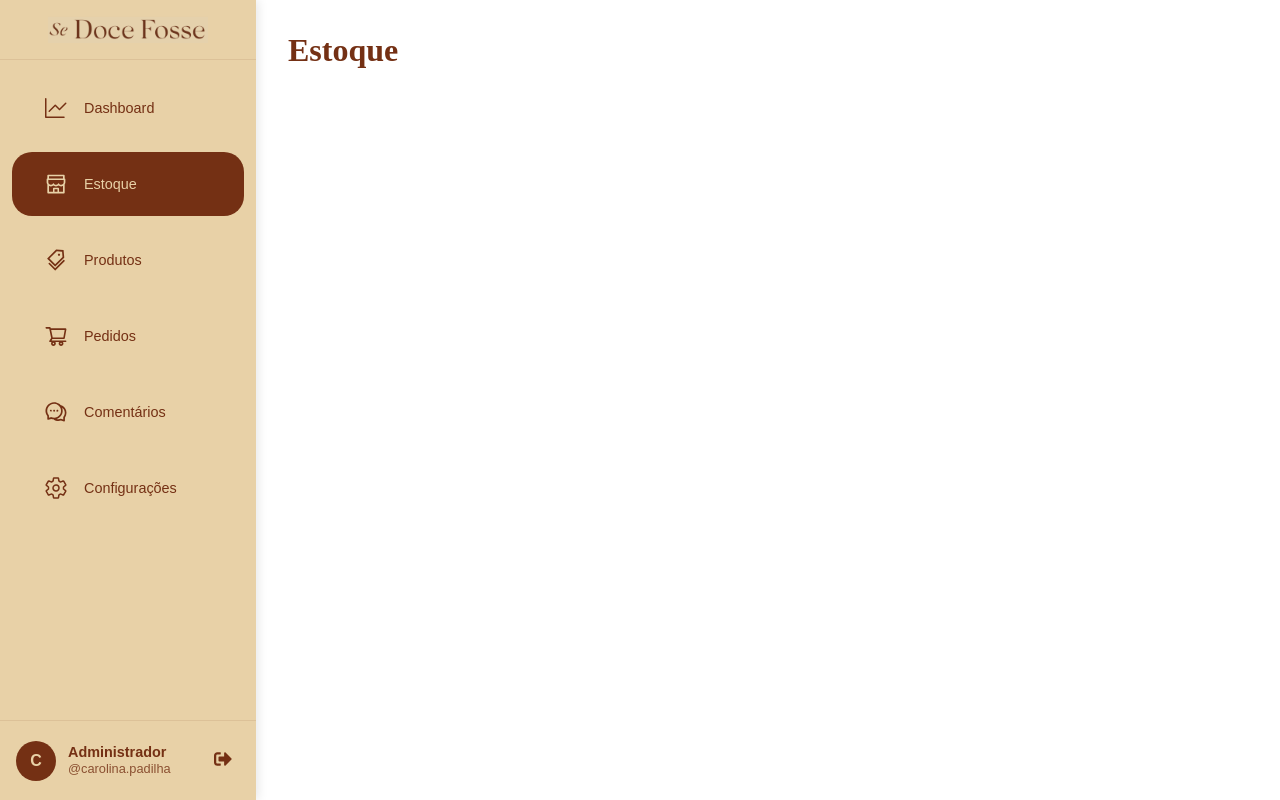
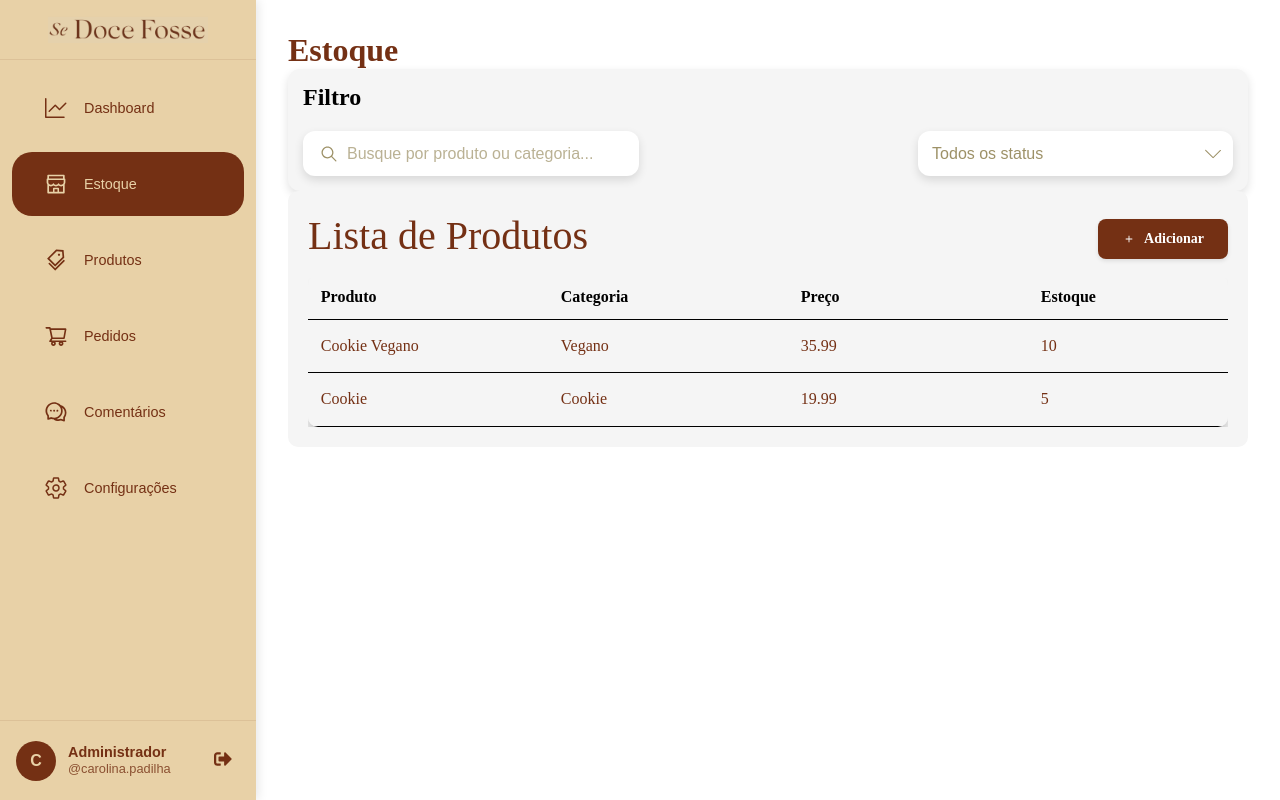
Before and after one commit to Se-Doce-Fosse/frontend, a React (Vite) app: page /estoque in a window 1280 px wide. Built offline with nearby package versions, Linux system fonts and the light colour scheme.

Commit message:
feat/table-estoque

```diff
--- a/src/components/TempModalComponent/TempModalComponent.tsx
+++ b/src/components/TempModalComponent/TempModalComponent.tsx
@@ -1,7 +1,7 @@
 import React, { useState } from 'react';
 import type { ChangeEvent, FormEvent } from 'react';
 import styles from './TempModalComponent.module.scss';
-import type { ProdutoRow } from '../TempTablesComp/HeaderTableAdmin/HeaderTableAdmin';
+import type { ProdutoRow } from '../TempTablesComp/ProdutoTable/HeaderTableAdminProduto/HeaderTableAdminProduto';
 
 type ModalProps = {
   closeModal: () => void;
--- a/src/components/TempTablesComp/HeaderTableAdmin/HeaderTableAdmin.module.scss
+++ b/src/components/TempTablesComp/EstoqueTable/HeaderTableAdminEstoque/HeaderTableAdminEstoque.module.scss
@@ -1,5 +1,5 @@
 @use 'sass:color';
-@use '../../../styles/variables.scss' as *;
+@use '../../../../styles/variables.scss' as *;
 
 $table-shadow: 0px 10px 10px #ccc;
 
--- a/src/components/TempTablesComp/HeaderTableAdmin/HeaderTableAdmin.tsx
+++ b/src/components/TempTablesComp/EstoqueTable/HeaderTableAdminEstoque/HeaderTableAdminEstoque.tsx
@@ -1,14 +1,15 @@
 import React from 'react';
 import { BsFillTrashFill, BsFillPencilFill } from 'react-icons/bs';
 import styles from './HeaderTableAdmin.module.scss';
-import { StatusBadge } from '../../StatusBadge/StatusBadge';
+import { StatusBadge } from '../../../StatusBadge/StatusBadge';
 
 export type ProdutoRow = {
-  produto: string;
+  item: string;
+  quantidade: number;
+  uniMedida: string;
+  preco: number;
   categoria: string;
-  preco: number;
-  status: 'ativo' | 'inativo';
-  estoque: number;
+  atualizadoEm: Date;
 };
 
 type TableProps = {
@@ -27,11 +28,12 @@ export const HeaderTableAdmin: React.FC<TableProps> = ({
       <table className={styles.table}>
         <thead>
           <tr>
-            <th>Produto</th>
+            <th>Item</th>
+            <th>Quantidade</th>
+            <th>Uni.Medida</th>
+            <th>Preco</th>
             <th>Categoria</th>
-            <th>Preço</th>
-            <th>Estoque</th>
-            <th>Status</th>
+            <th>Atualizado Em</th>
             <th>Ações</th>
           </tr>
         </thead>
--- /dev/null
+++ b/src/components/TempTablesComp/EstoqueTable/TableAdminEstoqueComponent/TabelAdminEstoqueComponent.tsx
@@ -0,0 +1,86 @@
+import { useState } from 'react';
+import { HeaderTableAdmin } from '../../ProdutoTable/HeaderTableAdminProduto/HeaderTableAdminProduto';
+import type { ProdutoRow } from '../../ProdutoTable/HeaderTableAdminProduto/HeaderTableAdminProduto';
+import { TempModalComponent } from '../../../TempModalComponent/TempModalComponent';
+import { BsPlus } from 'react-icons/bs';
+import { Button } from '../../../Button/Button';
+import styles from './TableAdminEstoqueComponent.module.scss';
+
+function TableAdminEstoqueComponent() {
+  const [modalOpen, setModalOpen] = useState<boolean>(false);
+  const [produtos, setProdutos] = useState<ProdutoRow[]>([
+    {
+      produto: 'Cookie Vegano',
+      categoria: 'Vegano',
+      preco: 35.99,
+      estoque: 10,
+      status: 'ativo',
+    },
+    {
+      produto: 'Cookie',
+      categoria: 'Cookie',
+      preco: 19.99,
+      estoque: 5,
+      status: 'inativo',
+    },
+  ]);
+  const [rowToEdit, setRowToEdit] = useState<number | null>(null);
+
+  const handleDeleteRow = (targetIndex: number) => {
+    setProdutos(produtos.filter((_, idx) => idx !== targetIndex));
+  };
+
+  const handleEditRow = (idx: number) => {
+    setRowToEdit(idx);
+    setModalOpen(true);
+  };
+
+  const handleSubmit = (newRow: ProdutoRow) => {
+    if (rowToEdit === null) {
+      setProdutos([...produtos, newRow]);
+    } else {
+      setProdutos(
+        produtos.map((currRow, idx) => {
+          if (idx !== rowToEdit) return currRow;
+          return newRow;
+        })
+      );
+    }
+  };
+
+  return (
+    <div className={styles.TableAdminComponent}>
+      <div className={styles.header}>
+        <h2 className={styles.headerTitle}>Lista de Produtos</h2>
+        <div className={styles.btnWrapper}>
+          <Button
+            label="Adicionar"
+            icon={BsPlus}
+            onClick={() => setModalOpen(true)}
+            variant="primary"
+            className={styles.btn}
+          />
+        </div>
+      </div>
+      <div>
+        <HeaderTableAdmin
+          produtos={produtos}
+          deleteRow={handleDeleteRow}
+          editRow={handleEditRow}
+        />
+      </div>
+      {modalOpen && (
+        <TempModalComponent
+          closeModal={() => {
+            setModalOpen(false);
+            setRowToEdit(null);
+          }}
+          onSubmit={handleSubmit}
+          defaultValue={rowToEdit !== null ? produtos[rowToEdit] : undefined}
+        />
+      )}
+    </div>
+  );
+}
+
+export default TableAdminEstoqueComponent;
--- a/src/components/TempTablesComp/TableAdminComponent/TableAdminComponent.module.scss
+++ b/src/components/TempTablesComp/EstoqueTable/TableAdminEstoqueComponent/TableAdminEstoqueComponent.module.scss
@@ -1,5 +1,5 @@
 @use 'sass:color';
-@use '../../../styles/variables.scss' as *;
+@use '../../../../styles/variables.scss' as *;
 
 .btn {
   margin-top: 0.5rem;
--- /dev/null
+++ b/src/components/TempTablesComp/ProdutoTable/HeaderTableAdminProduto/HeaderTableAdminProduto.module.scss
@@ -0,0 +1,76 @@
+@use 'sass:color';
+@use '../../../../styles/variables.scss' as *;
+
+$table-shadow: 0px 10px 10px #ccc;
+
+.table-wrapper {
+  overflow-x: auto;
+}
+
+.table {
+  display: block;
+  overflow: hidden;
+  table-layout: fixed;
+  border-collapse: collapse;
+  box-shadow: $table-shadow;
+  border-radius: 0.625rem;
+  white-space: nowrap;
+  margin: auto;
+  table-layout: auto;
+  overflow-x: auto;
+
+  thead {
+    background-color: $cinza-claro;
+    color: $preto;
+  }
+
+  th,
+  td {
+    background-color: $cinza-claro;
+    padding: 0.8rem;
+    min-width: 15rem;
+
+    &:last-child {
+      min-width: 1rem;
+    }
+  }
+
+  td {
+    border: none;
+    overflow: hidden;
+    text-overflow: ellipsis;
+    text-align: left;
+    vertical-align: middle;
+  }
+
+  th {
+    border: none;
+    text-align: left;
+    vertical-align: middle;
+  }
+
+  tr {
+    border-bottom: 1px solid #000;
+  }
+
+  tbody {
+    tr {
+      &:hover td {
+        background-color: $creme-caramelo;
+        cursor: pointer;
+      }
+    }
+  }
+}
+
+.actions {
+  display: flex;
+  gap: 1.5rem;
+
+  svg {
+    cursor: pointer;
+  }
+}
+#F5F5F5 .delete-btn {
+  color: #e10d05;
+}
--- /dev/null
+++ b/src/components/TempTablesComp/ProdutoTable/HeaderTableAdminProduto/HeaderTableAdminProduto.tsx
@@ -0,0 +1,70 @@
+import React from 'react';
+import { BsFillTrashFill, BsFillPencilFill } from 'react-icons/bs';
+import styles from './HeaderTableAdminProduto.module.scss';
+import { StatusBadge } from '../../../StatusBadge/StatusBadge';
+
+export type ProdutoRow = {
+  produto: string;
+  categoria: string;
+  preco: number;
+  status: 'ativo' | 'inativo';
+  estoque: number;
+};
+
+type TableProps = {
+  produtos: ProdutoRow[];
+  deleteRow: (idx: number) => void;
+  editRow: (idx: number) => void;
+};
+
+export const HeaderTableAdmin: React.FC<TableProps> = ({
+  produtos,
+  deleteRow,
+  editRow,
+}) => {
+  return (
+    <div className={styles['table-wrapper']}>
+      <table className={styles.table}>
+        <thead>
+          <tr>
+            <th>Produto</th>
+            <th>Categoria</th>
+            <th>Preço</th>
+            <th>Estoque</th>
+            <th>Status</th>
+            <th>Ações</th>
+          </tr>
+        </thead>
+        <tbody>
+          {produtos.map((row, idx) => {
+            return (
+              <tr key={idx}>
+                <td>{row.produto}</td>
+                <td>{row.categoria}</td>
+                <td>{row.preco}</td>
+                <td>{row.estoque}</td>
+                <td>
+                  <StatusBadge status={row.status} />
+                </td>
+                <td>
+                  <span className={styles.actions}>
+                    <BsFillPencilFill
+                      className={styles['edit-btn']}
+                      onClick={() => editRow(idx)}
+                      color="#5065B8"
+                    />
+                    <BsFillTrashFill
+                      className={styles['delete-btn']}
+                      onClick={() => deleteRow(idx)}
+                      color="#CA071A"
+                    />
+                  </span>
+                </td>
+              </tr>
+            );
+          })}
+        </tbody>
+      </table>
+    </div>
+  );
+};
--- /dev/null
+++ b/src/components/TempTablesComp/ProdutoTable/TableAdminComponent/TableAdminProdutoComponent.module.scss
@@ -0,0 +1,26 @@
+@use 'sass:color';
+@use '../../../../styles/variables.scss' as *;
+
+.btn {
+  margin-top: 0.5rem;
+}
+
+.header {
+  display: flex;
+  align-items: center;
+  justify-content: space-between;
+  margin-bottom: 1rem;
+
+  &Title {
+    font-size: 2.5rem;
+    font-weight: 500;
+  }
+}
+
+.TableAdminComponent {
+  display: flex;
+  flex-direction: column;
+  padding: 1.25rem;
+  background-color: $cinza-claro;
+  border-radius: 0.625rem;
+}
--- a/src/pages/Estoque/Estoque.tsx
+++ b/src/pages/Estoque/Estoque.tsx
@@ -1,10 +1,25 @@
 import React from 'react';
 import AdminLayout from '../../layouts/AdminLayout/AdminLayout';
+import { Filter } from '../../components/Filter';
+import TableAdminEstoqueComponent from '../../components/TempTablesComp/EstoqueTable/TableAdminEstoqueComponent/TabelAdminEstoqueComponent';
+
+const status = [
+  { label: 'Todos os status', value: 'todos' },
+  { label: 'Ativos', value: 'ativos' },
+  { label: 'Inativos', value: 'inativos' },
+];
 
 const Estoque: React.FC = () => {
   return (
     <AdminLayout>
       <h1>Estoque</h1>
+      <Filter
+        title="Filtro"
+        searchPlaceholder="Busque por produto ou categoria..."
+        selectPlaceholder="Todos os status"
+        selectOptions={status}
+      />
+      <TableAdminEstoqueComponent />
     </AdminLayout>
   );
 };
--- a/src/pages/Produtos/Produtos.tsx
+++ b/src/pages/Produtos/Produtos.tsx
@@ -1,7 +1,7 @@
 import style from './Produtos.module.scss';
 import AdminLayout from '../../layouts/AdminLayout/AdminLayout';
 import { Filter } from '../../components/Filter';
-import TableAdminComponent from '../../components/TempTablesComp/TableAdminComponent/TableAdminComponent';
+import TableAdminProdutoComponent from '../../components/TempTablesComp/ProdutoTable/TableAdminComponent/TableAdminProdutoComponent';
 
 const status = [
   { label: 'Todos os status', value: 'todos' },
@@ -20,7 +20,7 @@ const Produtos: React.FC = () => {
           selectPlaceholder="Todos os status"
           selectOptions={status}
         />
-        <TableAdminComponent />
+        <TableAdminProdutoComponent />
       </div>
     </AdminLayout>
   );
```
Also changed, not shown: src/components/TempTablesComp/ProdutoTable/TableAdminComponent/TableAdminProdutoComponent.tsx (renamed from src/components/TempTablesComp/TableAdminComponent/TableAdminComponent.tsx, +8 -8 lines).
